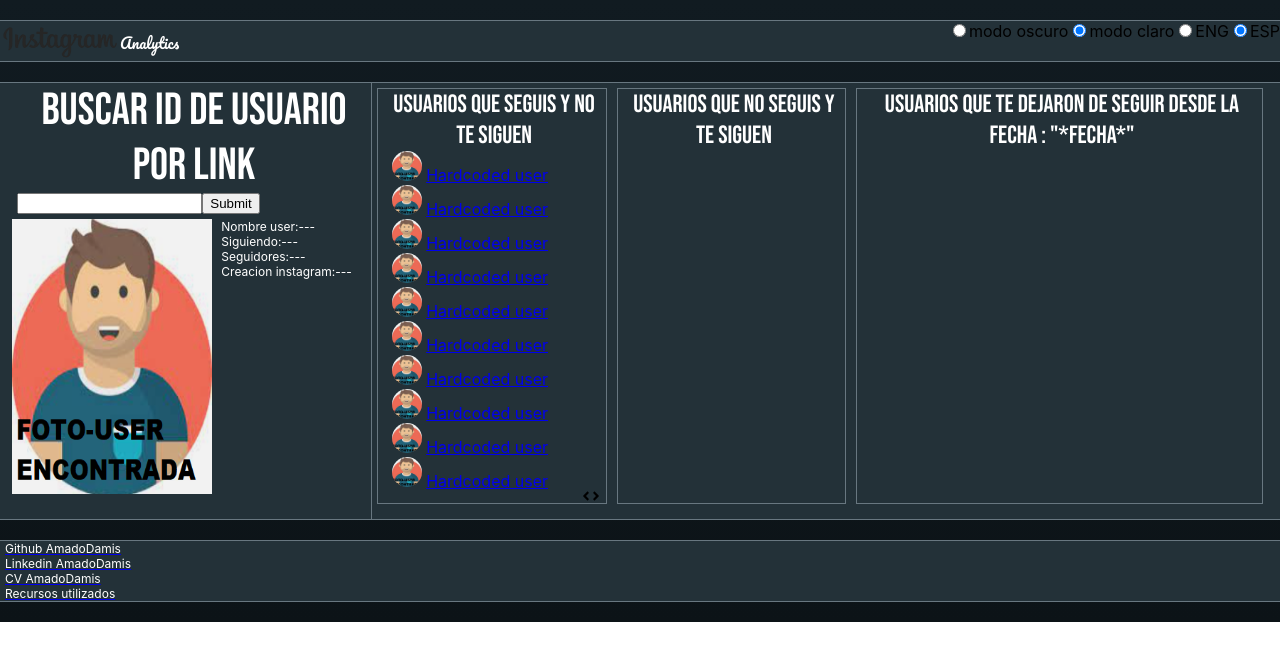
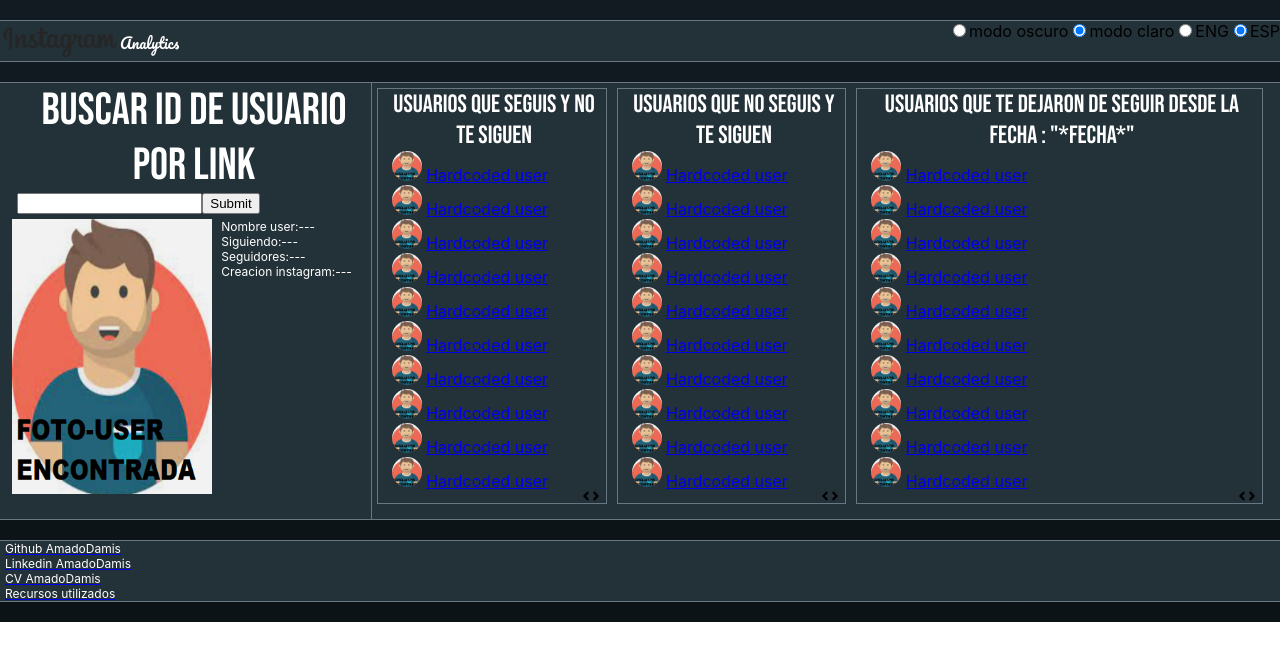
Before and after one commit to Amadodamis/Instagram-dashboard, a React (Create React App) app: page / in a window 1280 px wide. Shown: the top 660 px of the page. Built offline with nearby package versions, Linux system fonts and the light colour scheme.

Commit message:
modularizado

```diff
--- a/src/components/body.jsx
+++ b/src/components/body.jsx
@@ -1,6 +1,13 @@
+import React from 'react';
 import '../css/body.css';
+
+//imports de archivos
 import fotouser from '../img/fotouser.png'
 import angle from '../icon/angle-left.svg'
+
+//imports de componentes
+import DataAnalitycs from './componentsbody/dataAnalitycs';
+import User from './componentsbody/User'
 
 
 function Body() {
@@ -14,57 +21,11 @@ function Body() {
           <input type="submit" />
         </div>
 
-        <article className='container-info-user-article'>
-
-          <div className='container-fotouser'>
-            <img src={fotouser} className="foto-user" alt="user" />
-          </div>
-
-          <div className='container-info-user'>
-            <ul className='ul-style'>
-              <li><p>Nombre user:---</p></li>
-              <li> <p>Siguiendo:--- </p></li>
-              <li> <p>Seguidores:---</p></li>
-              <li> <p>Creacion instagram:---</p></li>
-            </ul>
-          </div>
-
-        </article>
+        <User fotouser={fotouser} />
 
       </section>
 
-      <section className="data-analitycs">
-        <article className='article1'>
-          <p className='title'>Usuarios que seguis y no te siguen</p>
-          <div className='list-users'>
-            <ul className='ul-style'>
-              <li><img src={fotouser} className="avatar-user" alt="userx" /> <a href="https://www.instagram.com/">Hardcoded user</a></li>
-              <li><img src={fotouser} className="avatar-user" alt="userx" /> <a href="https://www.instagram.com/">Hardcoded user</a></li>
-              <li><img src={fotouser} className="avatar-user" alt="userx" /> <a href="https://www.instagram.com/">Hardcoded user</a></li>
-              <li><img src={fotouser} className="avatar-user" alt="userx" /> <a href="https://www.instagram.com/">Hardcoded user</a></li>
-              <li><img src={fotouser} className="avatar-user" alt="userx" /> <a href="https://www.instagram.com/">Hardcoded user</a></li>
-              <li><img src={fotouser} className="avatar-user" alt="userx" /> <a href="https://www.instagram.com/">Hardcoded user</a></li>
-              <li><img src={fotouser} className="avatar-user" alt="userx" /> <a href="https://www.instagram.com/">Hardcoded user</a></li>
-              <li><img src={fotouser} className="avatar-user" alt="userx" /> <a href="https://www.instagram.com/">Hardcoded user</a></li>
-              <li><img src={fotouser} className="avatar-user" alt="userx" /> <a href="https://www.instagram.com/">Hardcoded user</a></li>
-              <li><img src={fotouser} className="avatar-user" alt="userx" /> <a href="https://www.instagram.com/">Hardcoded user</a></li>
-
-            </ul>
-
-          </div>
-          <div className='container-angles'>
-            <img src={angle} className="icon-left" alt="logo" />
-            <img src={angle} className="icon-right" alt="logo" />
-          </div>
-        </article>
-        <article className='article2'>
-          <p className='title'>Usuarios que no seguis y te siguen</p>
-
-        </article>
-        <article className='article3'>
-          <p className='title'>Usuarios que te dejaron de seguir desde la fecha : "*fecha*"</p>
-        </article>
-      </section>
+      <DataAnalitycs angle={angle} fotouser={fotouser} />
 
     </body>
   );
--- /dev/null
+++ b/src/components/componentsbody/User.jsx
@@ -0,0 +1,28 @@
+import React from 'react';
+import '../../css/body.css';
+
+
+function dataAnalytics(props) {
+    return (
+
+        <article className='container-info-user-article'>
+
+          <div className='container-fotouser'>
+            <img src={props.fotouser} className="foto-user" alt="user" />
+          </div>
+
+          <div className='container-info-user'>
+            <ul className='ul-style'>
+              <li><p>Nombre user:---</p></li>
+              <li> <p>Siguiendo:--- </p></li>
+              <li> <p>Seguidores:---</p></li>
+              <li> <p>Creacion instagram:---</p></li>
+            </ul>
+          </div>
+
+        </article>
+
+    );
+}
+
+export default dataAnalytics;
--- /dev/null
+++ b/src/components/componentsbody/dataAnalitycs.jsx
@@ -0,0 +1,89 @@
+import React from 'react';
+import '../../css/body.css';
+
+
+function dataAnalytics(props) {
+    return (
+
+        <section className="data-analitycs">
+            <article className='article1'>
+                <p className='title'>Usuarios que seguis y no te siguen</p>
+                <div className='list-users'>
+                    <ul className='ul-style'>
+                        <li><img src={props.fotouser} className="avatar-user" alt="userx" /> <a href="https://www.instagram.com/">Hardcoded user</a></li>
+                        <li><img src={props.fotouser} className="avatar-user" alt="userx" /> <a href="https://www.instagram.com/">Hardcoded user</a></li>
+                        <li><img src={props.fotouser} className="avatar-user" alt="userx" /> <a href="https://www.instagram.com/">Hardcoded user</a></li>
+                        <li><img src={props.fotouser} className="avatar-user" alt="userx" /> <a href="https://www.instagram.com/">Hardcoded user</a></li>
+                        <li><img src={props.fotouser} className="avatar-user" alt="userx" /> <a href="https://www.instagram.com/">Hardcoded user</a></li>
+                        <li><img src={props.fotouser} className="avatar-user" alt="userx" /> <a href="https://www.instagram.com/">Hardcoded user</a></li>
+                        <li><img src={props.fotouser} className="avatar-user" alt="userx" /> <a href="https://www.instagram.com/">Hardcoded user</a></li>
+                        <li><img src={props.fotouser} className="avatar-user" alt="userx" /> <a href="https://www.instagram.com/">Hardcoded user</a></li>
+                        <li><img src={props.fotouser} className="avatar-user" alt="userx" /> <a href="https://www.instagram.com/">Hardcoded user</a></li>
+                        <li><img src={props.fotouser} className="avatar-user" alt="userx" /> <a href="https://www.instagram.com/">Hardcoded user</a></li>
+
+                    </ul>
+
+                </div>
+
+                <div className='container-angles'>
+                    <img src={props.angle} className="icon-left" alt="logo" />
+                    <img src={props.angle} className="icon-right" alt="logo" />
+                </div>
+            </article>
+
+            <article className='article2'>
+                <p className='title'>Usuarios que no seguis y te siguen</p>
+                <div className='list-users'>
+                    <ul className='ul-style'>
+                        <li><img src={props.fotouser} className="avatar-user" alt="userx" /> <a href="https://www.instagram.com/">Hardcoded user</a></li>
+                        <li><img src={props.fotouser} className="avatar-user" alt="userx" /> <a href="https://www.instagram.com/">Hardcoded user</a></li>
+                        <li><img src={props.fotouser} className="avatar-user" alt="userx" /> <a href="https://www.instagram.com/">Hardcoded user</a></li>
+                        <li><img src={props.fotouser} className="avatar-user" alt="userx" /> <a href="https://www.instagram.com/">Hardcoded user</a></li>
+                        <li><img src={props.fotouser} className="avatar-user" alt="userx" /> <a href="https://www.instagram.com/">Hardcoded user</a></li>
+                        <li><img src={props.fotouser} className="avatar-user" alt="userx" /> <a href="https://www.instagram.com/">Hardcoded user</a></li>
+                        <li><img src={props.fotouser} className="avatar-user" alt="userx" /> <a href="https://www.instagram.com/">Hardcoded user</a></li>
+                        <li><img src={props.fotouser} className="avatar-user" alt="userx" /> <a href="https://www.instagram.com/">Hardcoded user</a></li>
+                        <li><img src={props.fotouser} className="avatar-user" alt="userx" /> <a href="https://www.instagram.com/">Hardcoded user</a></li>
+                        <li><img src={props.fotouser} className="avatar-user" alt="userx" /> <a href="https://www.instagram.com/">Hardcoded user</a></li>
+
+                    </ul>
+
+                </div>
+
+                <div className='container-angles'>
+                    <img src={props.angle} className="icon-left" alt="logo" />
+                    <img src={props.angle} className="icon-right" alt="logo" />
+                </div>
+            </article>
+
+            <article className='article3'>
+                <p className='title'>Usuarios que te dejaron de seguir desde la fecha : "*fecha*"</p>
+                <div className='list-users'>
+                    <ul className='ul-style'>
+                        <li><img src={props.fotouser} className="avatar-user" alt="userx" /> <a href="https://www.instagram.com/">Hardcoded user</a></li>
+                        <li><img src={props.fotouser} className="avatar-user" alt="userx" /> <a href="https://www.instagram.com/">Hardcoded user</a></li>
+                        <li><img src={props.fotouser} className="avatar-user" alt="userx" /> <a href="https://www.instagram.com/">Hardcoded user</a></li>
+                        <li><img src={props.fotouser} className="avatar-user" alt="userx" /> <a href="https://www.instagram.com/">Hardcoded user</a></li>
+                        <li><img src={props.fotouser} className="avatar-user" alt="userx" /> <a href="https://www.instagram.com/">Hardcoded user</a></li>
+                        <li><img src={props.fotouser} className="avatar-user" alt="userx" /> <a href="https://www.instagram.com/">Hardcoded user</a></li>
+                        <li><img src={props.fotouser} className="avatar-user" alt="userx" /> <a href="https://www.instagram.com/">Hardcoded user</a></li>
+                        <li><img src={props.fotouser} className="avatar-user" alt="userx" /> <a href="https://www.instagram.com/">Hardcoded user</a></li>
+                        <li><img src={props.fotouser} className="avatar-user" alt="userx" /> <a href="https://www.instagram.com/">Hardcoded user</a></li>
+                        <li><img src={props.fotouser} className="avatar-user" alt="userx" /> <a href="https://www.instagram.com/">Hardcoded user</a></li>
+
+                    </ul>
+
+                </div>
+
+                <div className='container-angles'>
+                    <img src={props.angle} className="icon-left" alt="logo" />
+                    <img src={props.angle} className="icon-right" alt="logo" />
+                </div>
+            </article>
+
+        </section>
+
+    );
+}
+
+export default dataAnalytics;
```
